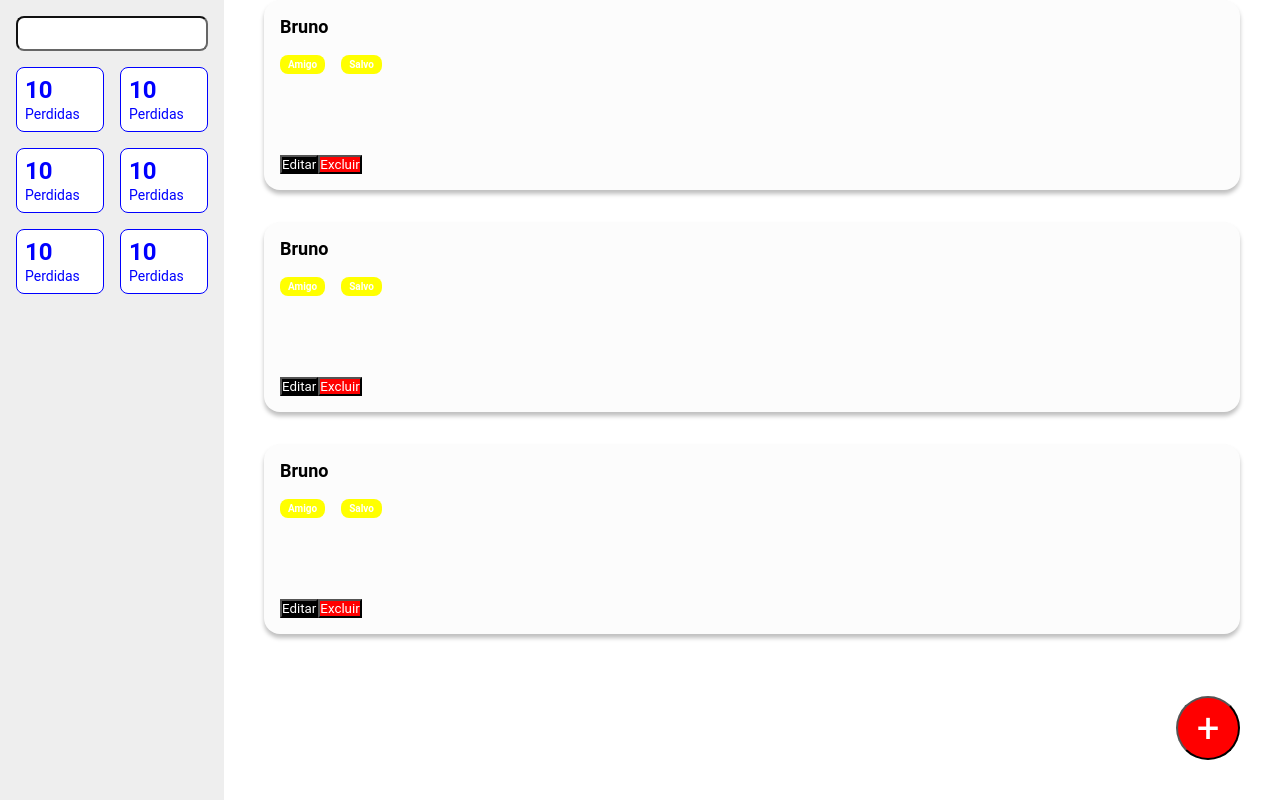
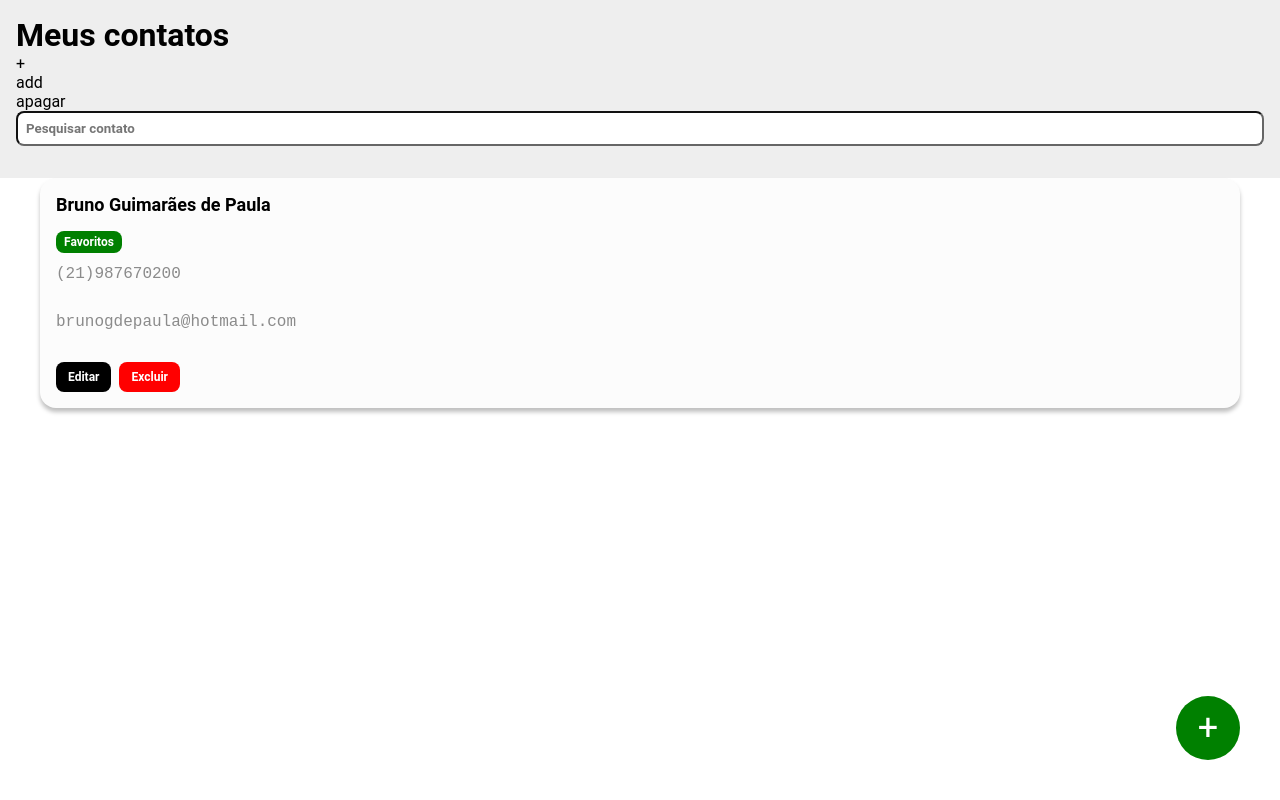
Before and after one commit to brunois10/contact-list, a React (Vite) app: page / in a window 1280 px wide. Built offline with nearby package versions, Linux system fonts and the light colour scheme; the HTML template or start-up script is replaced by a standard one.

Commit message:
Feat: Change sidebar for Header

```diff
--- a/src/components/contacts/contacts.tsx
+++ b/src/components/contacts/contacts.tsx
@@ -3,10 +3,10 @@ import * as S from './styles'
 const Contacts = () => {
     return (
         <S.Card>
-            <S.Contact>Bruno</S.Contact>
-            <S.Status>Amigo</S.Status>
-            <S.Status>Salvo</S.Status>
-            <S.Phone></S.Phone>
+            <S.Contact>Bruno Guimarães de Paula</S.Contact>
+            <S.Status>Favoritos</S.Status>
+            <S.Phone>(21)987670200</S.Phone>
+            <S.Phone>brunogdepaula@hotmail.com</S.Phone>
             <div>
                 <S.EditButton >Editar</S.EditButton >
                 <S.DeleteButton >Excluir</S.DeleteButton >
--- a/src/components/contacts/styles.ts
+++ b/src/components/contacts/styles.ts
@@ -16,19 +16,18 @@ export const Status = styled.span`
     padding: 4px 8px;
     color: #fff;
     font-weight: bold;
-    font-size: 10px;
-    background-color: yellow;
+    font-size: 12px;
+    background-color: green;
     border-radius: 8px;
     margin-right: 16px;
-    display: inline-block;
 `
 export const Phone = styled.textarea`
     color: #8b8b8b;
-    font-size: 14px;
-    line-height: 24px;
+    font-size: 16px;
+    line-height: 16px;
     font-family: 'Roboto Mono', monospace;
     display: block;
-    width: 100%;
+    width: 25%;
     margin-bottom: 16px;
     margin-top: 16px;
     resize: none;
@@ -37,10 +36,24 @@ export const Phone = styled.textarea`
 `
 
 export const EditButton = styled.button`
+    font-weight: bold;
+    font-size: 12px;
     background-color: black;
     color: white;
+    padding: 8px 12px;
+    border: none;
+    cursor: pointer;
+    border-radius: 8px;
+    margin-right: 8px;
 `
 export const DeleteButton = styled.button`
+    font-weight: bold;
+    font-size: 12px;
     background-color: red;
     color: white;
+    padding: 8px 12px;
+    border: none;
+    cursor: pointer;
+    border-radius: 8px;
+    margin-right: 8px;
 `
--- a/src/components/filterContact/filterContact.tsx
+++ b/src/components/filterContact/filterContact.tsx
@@ -3,33 +3,15 @@ import * as S from './styles'
 const FilterContact = () => {
     return (
         <>
-            <S.Search />
+        <div>
+            <h1>Meus contatos</h1>
+            <p>+</p>
+            <p>add</p>
+            <p>apagar</p>
+            <S.Search placeholder='Pesquisar contato' />
             <S.Container>
-                <S.Card>
-                    <S.Quantity>10</S.Quantity>
-                    <S.State>Perdidas</S.State>
-                </S.Card>
-                <S.Card>
-                    <S.Quantity>10</S.Quantity>
-                    <S.State>Perdidas</S.State>
-                </S.Card>
-                <S.Card>
-                    <S.Quantity>10</S.Quantity>
-                    <S.State>Perdidas</S.State>
-                </S.Card>
-                <S.Card>
-                    <S.Quantity>10</S.Quantity>
-                    <S.State>Perdidas</S.State>
-                </S.Card>
-                <S.Card>
-                    <S.Quantity>10</S.Quantity>
-                    <S.State>Perdidas</S.State>
-                </S.Card>
-                <S.Card>
-                    <S.Quantity>10</S.Quantity>
-                    <S.State>Perdidas</S.State>
-                </S.Card>
             </S.Container>
+        </div>
         </>
     )
 }
--- a/src/components/filterContact/styles.ts
+++ b/src/components/filterContact/styles.ts
@@ -15,15 +15,15 @@ export const Search = styled.input`
 export const Container = styled.div`
     display: grid;
     grid-template-columns: 1fr 1fr;
-    grid-gap: 16px;
+    grid-gap: 8px;
     margin-top: 16px;
 `
 
 export const Card = styled.div`
     padding: 8px;
-    border: 1px solid blue;
+    border: 1px solid #5e5e5e;
     background-color: #fff;
-    color: blue;
+    color: #5e5e5e;
     border-radius: 8px;
     cursor: pointer;
 `
--- a/src/components/newContact/styles.ts
+++ b/src/components/newContact/styles.ts
@@ -3,7 +3,7 @@ import styled from "styled-components"
 export const ButtonContact = styled.button`
     height: 64px;
     width: 64px;
-    background-color: red;
+    background-color: green;
     color: #fff;
     position: fixed;
     bottom: 40px;
@@ -12,6 +12,7 @@ export const ButtonContact = styled.button`
     display: flex;
     justify-content: center;
     align-items: center;
-    font-size: 40px;
+    font-size: 36px;
     text-decoration: none;
+    border: none;
 `
--- a/src/containers/ContactList/index.tsx
+++ b/src/containers/ContactList/index.tsx
@@ -6,8 +6,6 @@ const ContactList = () => {
     return (
         <Container>
             <Contacts/>
-            <Contacts/>
-            <Contacts/>
         </Container>
 
     )
--- a/src/containers/ContactList/styles.ts
+++ b/src/containers/ContactList/styles.ts
@@ -2,6 +2,4 @@ import styled from "styled-components";
 
 export const Container = styled.main`
     padding: 0 40px;
-    height: 100vh;
-    overflow-y: scroll;
 `
--- a/src/containers/Sidebar/sidebar.tsx
+++ b/src/containers/Sidebar/sidebar.tsx
@@ -3,11 +3,9 @@ import FilterContact from '../../components/filterContact/filterContact'
 
 const SideBar = () => (
     <>
-    <S.Aside>
-        <div>
+    <S.Header>
             <FilterContact />
-        </div>
-    </S.Aside>
+    </S.Header>
     </>
 )
 
--- a/src/containers/Sidebar/styles.ts
+++ b/src/containers/Sidebar/styles.ts
@@ -1,7 +1,6 @@
 import styled from "styled-components"
 
-export const Aside = styled.aside`
+export const Header = styled.header`
     padding: 16px;
     background-color: #eee;
-    height: 100vh;
 `
--- a/src/styles.ts
+++ b/src/styles.ts
@@ -11,8 +11,7 @@ const GlobalStyles = createGlobalStyle`
 `
 
 export const Container = styled.div`
-    display: grid;
-    grid-template-columns: 224px auto;
+    display: block;
 `
 
 export default GlobalStyles
```
